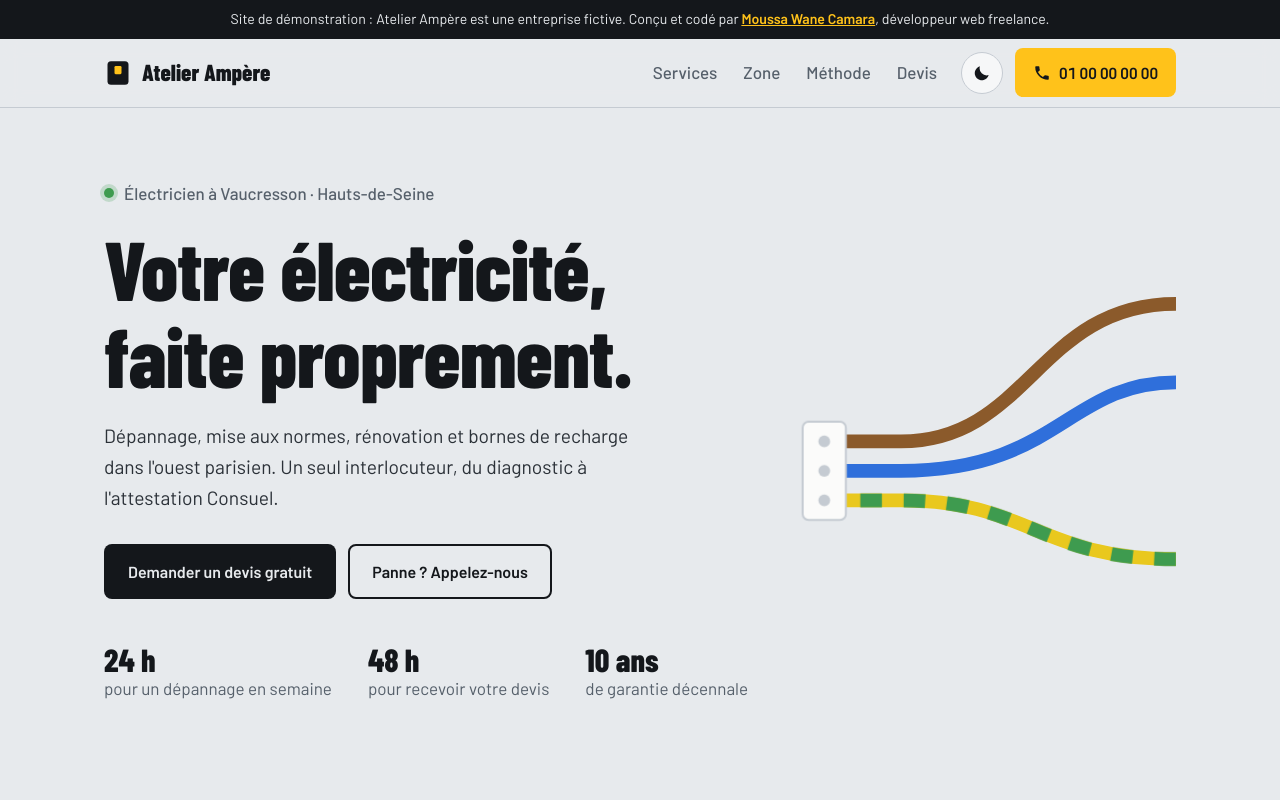
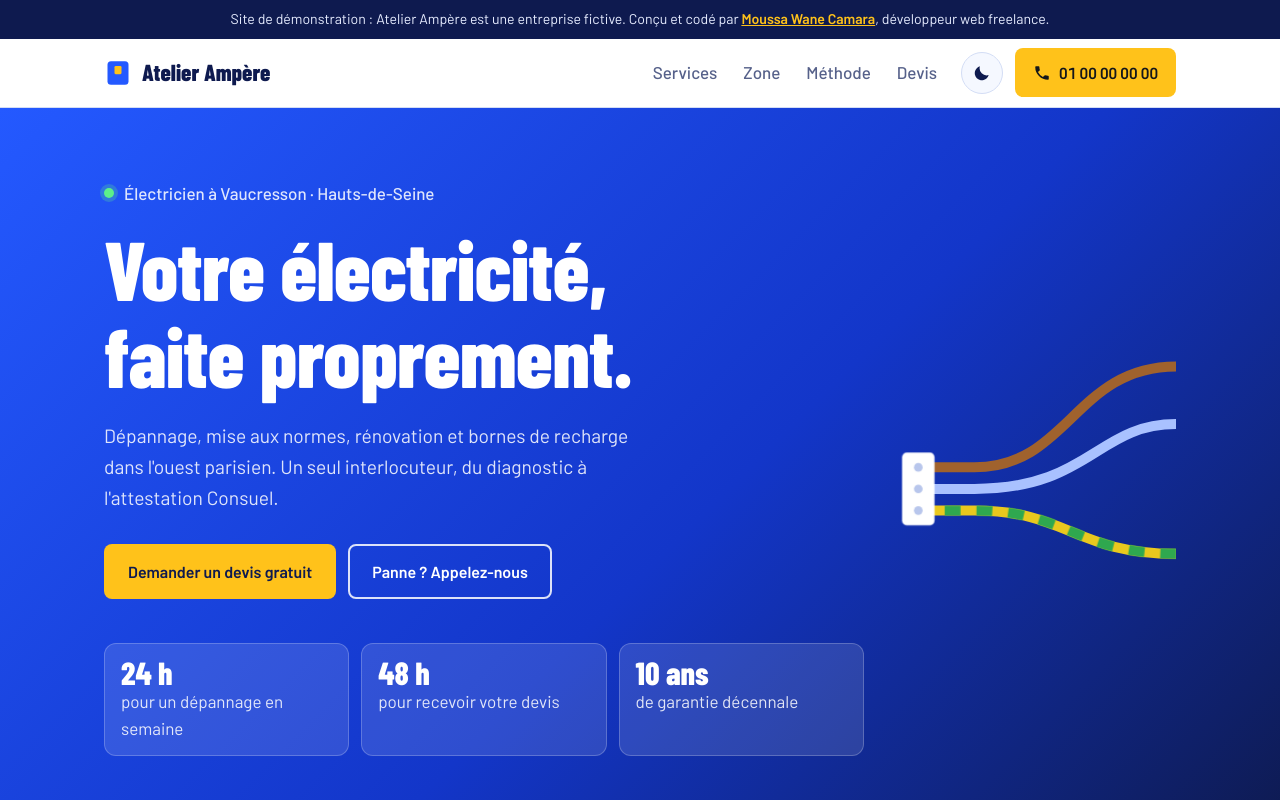
Before and after one commit to Moussa-data/portfolio-dev-fullstack, a plain HTML site: page demo/electricien/index.html in a window 1280 px wide. Shown: the top 800 px of the page. Drawn offline with Linux system fonts and the light colour scheme.

Commit message:
Démo électricien : couleurs plus vives (bleu électrique, fond blanc, cartes)
Co-Authored-By: Claude Opus 5.5 <noreply@anthropic.com>
Claude-Session: https://claude.ai/code/session_01XoEdrcqzYAEgVNLdrRUv9T

```diff
--- a/demo/electricien/index.html
+++ b/demo/electricien/index.html
@@ -17,7 +17,7 @@
       document.documentElement.setAttribute('data-theme', theme);
     })();
   </script>
-  <link rel="stylesheet" href="style.css?v=1">
+  <link rel="stylesheet" href="style.css?v=4">
 </head>
 <body>
 
--- a/demo/electricien/style.css
+++ b/demo/electricien/style.css
@@ -13,43 +13,49 @@
 
 :root,
 [data-theme="clair"] {
-  --fond: #E7EAED;          /* béton */
-  --fond-alt: #DDE1E5;
-  --surface: #F6F7F8;
-  --encre: #14171B;
-  --texte: #2B3138;
-  --texte-doux: #56606B;
-  --trait: #C5CBD2;
+  --fond: #FFFFFF;
+  --fond-alt: #EEF3FF;      /* bleu très clair */
+  --surface: #F5F8FF;
+  --encre: #0E1A4F;         /* bleu encre */
+  --texte: #24305E;
+  --texte-doux: #56618A;
+  --trait: #D3DDF5;
+  --bleu: #2459FF;          /* bleu électrique */
+  --bleu-fonce: #1336C9;
+  --bleu-clair: #DCE6FF;
   --jaune: #FFC21A;
-  --jaune-texte: #7A5600;   /* jaune lisible sur fond clair */
   --neutre: #2F6FDB;
-  --phase: #8B5A2B;
-  --terre: #3E9B4F;
-  --boitier: #FBFBFA;       /* plastique du disjoncteur */
-  --rail: #B9C0C8;
-  --etiquette: #14171B;
-  --etiquette-texte: #F6F7F8;
-  --ombre-module: 0 1px 0 rgba(20, 23, 27, .08), 0 3px 8px rgba(20, 23, 27, .08);
+  --phase: #A0622D;
+  --terre: #2FA84F;
+  --boitier: #FFFFFF;
+  --rail: #B8C6EC;
+  --etiquette: #0E1A4F;
+  --etiquette-texte: #FFFFFF;
+  --hero-fond: linear-gradient(135deg, #2459FF 0%, #1336C9 55%, #0E1A4F 100%);
+  --ombre-module: 0 1px 0 rgba(14, 26, 79, .06), 0 6px 14px rgba(36, 89, 255, .10);
   color-scheme: light;
 }
 
 [data-theme="sombre"] {
-  --fond: #101215;
-  --fond-alt: #15181C;
-  --surface: #1B1F24;
-  --encre: #F1F3F5;
-  --texte: #D5DAE0;
-  --texte-doux: #9AA3AE;
-  --trait: #2C3239;
+  --fond: #0A0F2E;
+  --fond-alt: #0F1640;
+  --surface: #141C4D;
+  --encre: #F2F5FF;
+  --texte: #D3DAF5;
+  --texte-doux: #98A3CE;
+  --trait: #263171;
+  --bleu: #5B86FF;
+  --bleu-fonce: #3D6BFF;
+  --bleu-clair: #1C2766;
   --jaune: #FFC93C;
-  --jaune-texte: #FFC93C;
   --neutre: #6C9BF0;
-  --phase: #C08552;
-  --terre: #5DBB6D;
-  --boitier: #262B31;
-  --rail: #3A4148;
-  --etiquette: #F1F3F5;
-  --etiquette-texte: #101215;
+  --phase: #C98A55;
+  --terre: #4CC96C;
+  --boitier: #1A2358;
+  --rail: #2C3880;
+  --etiquette: #F2F5FF;
+  --etiquette-texte: #0A0F2E;
+  --hero-fond: linear-gradient(135deg, #1D3FD6 0%, #14278F 55%, #0A0F2E 100%);
   --ombre-module: 0 1px 0 rgba(0, 0, 0, .4);
   color-scheme: dark;
 }
@@ -75,10 +81,11 @@ a { color: inherit; }
 h1, h2, h3 { font-family: "Barlow Condensed", "Arial Narrow", sans-serif; color: var(--encre); margin: 0; line-height: 1.05; }
 h1 { font-size: clamp(2.8rem, 7vw, 5.2rem); font-weight: 800; letter-spacing: -.01em; max-width: 15ch; }
 h2 { font-size: clamp(2rem, 4vw, 2.8rem); font-weight: 800; }
+h2::after { content: ""; display: block; width: 56px; height: 5px; border-radius: 3px; background: var(--bleu); margin-top: 14px; }
 h3 { font-size: 1.35rem; font-weight: 600; }
 
 /* ---------- Bandeau de démonstration ---------- */
-.bandeau-demo { background: var(--encre); color: var(--fond); font-size: .88rem; }
+.bandeau-demo { background: #0E1A4F; color: #E6ECFF; font-size: .88rem; }
 .bandeau-demo p { margin: 0; padding: 8px 24px; text-align: center; }
 .bandeau-demo a { color: var(--jaune); font-weight: 600; }
 
@@ -92,7 +99,7 @@ h3 { font-size: 1.35rem; font-weight: 600; }
 .entete-ligne { display: flex; align-items: center; gap: 24px; height: 68px; }
 .logo { display: flex; align-items: center; gap: 10px; text-decoration: none; font-family: "Barlow Condensed", sans-serif; font-weight: 800; font-size: 1.45rem; color: var(--encre); }
 .logo svg { width: 28px; height: 28px; }
-.logo svg rect:first-child { fill: var(--encre); }
+.logo svg rect:first-child { fill: var(--bleu); }
 .logo .logo-manette { fill: var(--jaune); }
 .nav { display: flex; gap: 26px; margin-left: auto; }
 .nav a { text-decoration: none; font-weight: 500; color: var(--texte-doux); }
@@ -118,22 +125,34 @@ h3 { font-size: 1.35rem; font-weight: 600; }
 }
 .bouton:active { transform: translateY(1px); }
 .bouton svg { width: 18px; height: 18px; fill: currentColor; }
-.bouton-plein { background: var(--encre); color: var(--fond); }
-.bouton-plein:hover { background: color-mix(in srgb, var(--encre) 85%, var(--jaune)); }
-.bouton-contour { border-color: var(--encre); color: var(--encre); }
-.bouton-contour:hover { background: var(--surface); }
+.bouton-plein { background: var(--bleu); color: #fff; }
+.bouton-plein:hover { background: var(--bleu-fonce); }
+.bouton-contour { border-color: var(--bleu); color: var(--bleu); }
+.bouton-contour:hover { background: var(--bleu-clair); }
 .bouton-jaune { background: var(--jaune); color: #14171B; }
 .bouton-jaune:hover { background: #FFD14F; }
 .bouton-appel { padding: 10px 16px; font-variant-numeric: tabular-nums; }
 
 /* ---------- Hero ---------- */
-.hero { padding: 72px 0 88px; overflow: hidden; }
-.hero-grille { display: grid; grid-template-columns: 1.25fr .75fr; align-items: center; gap: 24px; }
+.hero { padding: 72px 0 88px; overflow: hidden; background: var(--hero-fond); color: #fff; }
+.hero h1 { color: #fff; }
+.hero .hero-lieu, .hero .hero-sous, .hero .hero-preuves { color: rgba(255, 255, 255, .86); }
+.hero .hero-preuves strong { color: #fff; }
+.hero .bouton-plein { background: var(--jaune); color: #0E1A4F; }
+.hero .bouton-plein:hover { background: #FFD14F; }
+.hero .bouton-contour { border-color: rgba(255, 255, 255, .85); color: #fff; }
+.hero .bouton-contour:hover { background: rgba(255, 255, 255, .12); }
+.hero .bornier { fill: #fff; stroke: rgba(255, 255, 255, .5); }
+.hero .vis { fill: #B8C6EC; }
+.hero .fil-neutre { stroke: #A9C1FF; } /* bleu neutre éclairci pour ressortir sur le fond bleu */
+.hero :focus-visible { outline-color: #fff; }
+.hero-grille { display: grid; grid-template-columns: 1.45fr .55fr; align-items: center; gap: 24px; }
 .hero-lieu { display: flex; align-items: center; gap: 10px; margin: 0 0 18px; font-weight: 500; color: var(--texte-doux); }
-.voyant { width: 10px; height: 10px; border-radius: 50%; background: var(--terre); box-shadow: 0 0 0 4px color-mix(in srgb, var(--terre) 22%, transparent); }
+.voyant { width: 10px; height: 10px; border-radius: 50%; background: #5CF08A; box-shadow: 0 0 0 4px rgba(92, 240, 138, .25); }
 .hero-sous { font-size: 1.2rem; max-width: 52ch; margin: 22px 0 30px; color: var(--texte); }
 .hero-boutons { display: flex; flex-wrap: wrap; gap: 12px; }
-.hero-preuves { list-style: none; padding: 0; margin: 44px 0 0; display: flex; flex-wrap: wrap; gap: 14px 36px; color: var(--texte-doux); }
+.hero-preuves { list-style: none; padding: 0; margin: 44px 0 0; display: flex; flex-wrap: wrap; gap: 12px; }
+.hero-preuves li { padding: 12px 16px; flex: 1 1 0; min-width: 140px; border-radius: 12px; background: rgba(255, 255, 255, .12); border: 1px solid rgba(255, 255, 255, .22); }
 .hero-preuves strong { display: block; font-family: "Barlow Condensed", sans-serif; font-size: 2rem; font-weight: 800; color: var(--encre); line-height: 1; }
 
 .hero-fils svg { width: 100%; height: auto; max-height: 420px; margin-right: -24px; }
@@ -163,7 +182,7 @@ h3 { font-size: 1.35rem; font-weight: 600; }
 /* ---------- Le tableau électrique ---------- */
 .tableau {
   margin-top: 40px;
-  background: var(--surface);
+  background: var(--fond-alt);
   border: 1px solid var(--trait);
   border-radius: 14px;
   padding: 34px 28px 28px;
@@ -204,6 +223,7 @@ h3 { font-size: 1.35rem; font-weight: 600; }
   transition: bottom .18s cubic-bezier(.3, 1.4, .5, 1), background-color .18s;
 }
 .module[aria-pressed="true"] .manette { bottom: 44px; background: var(--jaune); }
+.module[aria-pressed="true"] { border-color: var(--bleu); box-shadow: 0 0 0 2px var(--bleu), var(--ombre-module); }
 .module-voyant { width: 9px; height: 9px; border-radius: 50%; background: var(--trait); transition: background-color .18s, box-shadow .18s; }
 .module[aria-pressed="true"] .module-voyant { background: var(--terre); box-shadow: 0 0 8px var(--terre); }
 .module-calibre { font-size: .78rem; color: var(--texte-doux); font-variant-numeric: tabular-nums; }
@@ -211,8 +231,8 @@ h3 { font-size: 1.35rem; font-weight: 600; }
 
 .detail {
   margin-top: 22px; padding: 24px 26px;
-  border-left: 5px solid var(--jaune);
-  background: var(--fond);
+  border-left: 5px solid var(--bleu);
+  background: var(--boitier);
   border-radius: 0 10px 10px 0;
   min-height: 170px;
 }
@@ -225,8 +245,8 @@ h3 { font-size: 1.35rem; font-weight: 600; }
 /* ---------- Zone ---------- */
 .zone-grille { display: grid; grid-template-columns: .9fr 1.1fr; gap: 48px; align-items: start; }
 .communes { list-style: none; margin: 0; padding: 0; display: flex; flex-wrap: wrap; gap: 8px; }
-.communes li { padding: 8px 14px; border-radius: 999px; background: var(--surface); border: 1px solid var(--trait); font-weight: 500; }
-.communes .commune-base { background: var(--encre); color: var(--fond); border-color: var(--encre); }
+.communes li { padding: 8px 14px; border-radius: 999px; background: var(--boitier); border: 1px solid var(--trait); font-weight: 500; }
+.communes .commune-base { background: var(--bleu); color: #fff; border-color: var(--bleu); }
 
 /* ---------- Étapes ---------- */
 .etapes { list-style: none; margin: 40px 0 0; padding: 0; display: grid; grid-template-columns: repeat(4, 1fr); gap: 0; counter-reset: none; }
@@ -237,7 +257,7 @@ h3 { font-size: 1.35rem; font-weight: 600; }
   position: relative; z-index: 1;
   width: 46px; height: 46px; border-radius: 50%;
   display: grid; place-items: center;
-  background: var(--jaune); color: #14171B;
+  background: var(--bleu); color: #fff;
   font-family: "Barlow Condensed", sans-serif; font-weight: 800; font-size: 1.5rem;
 }
 .etapes h3 { margin: 18px 0 8px; }
@@ -245,12 +265,12 @@ h3 { font-size: 1.35rem; font-weight: 600; }
 
 /* ---------- Garanties ---------- */
 .garanties { display: grid; grid-template-columns: repeat(3, 1fr); gap: 0; }
-.garantie { padding: 4px 28px; border-left: 3px solid var(--encre); }
+.garantie { padding: 24px 26px; margin-right: 16px; border-radius: 14px; background: var(--boitier); border-top: 5px solid var(--bleu); box-shadow: var(--ombre-module); }
 .garantie p { color: var(--texte-doux); margin: 8px 0 0; }
 
 /* ---------- Devis ---------- */
 .devis-grille { display: grid; grid-template-columns: .85fr 1.15fr; gap: 56px; align-items: start; }
-.devis-urgence { margin-top: 30px; padding: 20px 22px; border-radius: 10px; background: var(--surface); border: 1px solid var(--trait); }
+.devis-urgence { margin-top: 30px; padding: 20px 22px; border-radius: 12px; background: var(--bleu-clair); border: 1px solid var(--trait); }
 .devis-urgence p { margin: 0 0 14px; }
 .formulaire {
   display: grid; grid-template-columns: 1fr 1fr; gap: 18px 16px;
@@ -288,7 +308,8 @@ h3 { font-size: 1.35rem; font-weight: 600; }
   .hero-fils { display: none; }
   .etapes { grid-template-columns: 1fr 1fr; gap: 36px 0; }
   .etapes li:nth-child(2)::before { display: none; }
-  .garanties { grid-template-columns: 1fr; gap: 26px; }
+  .garanties { grid-template-columns: 1fr; gap: 16px; }
+  .garantie { margin-right: 0; }
 }
 @media (max-width: 680px) {
   .nav { display: none; }
```
